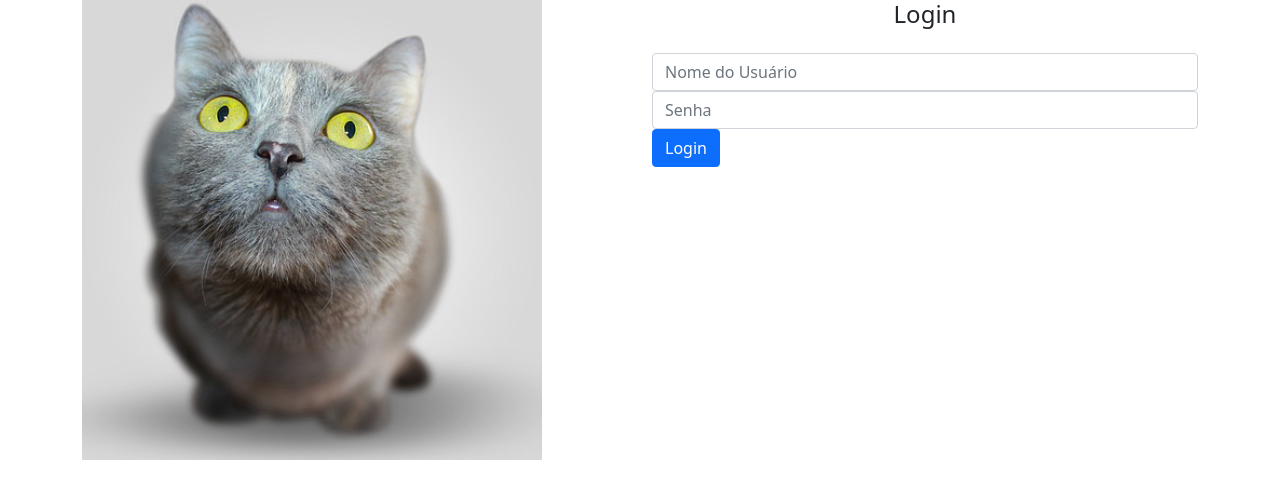
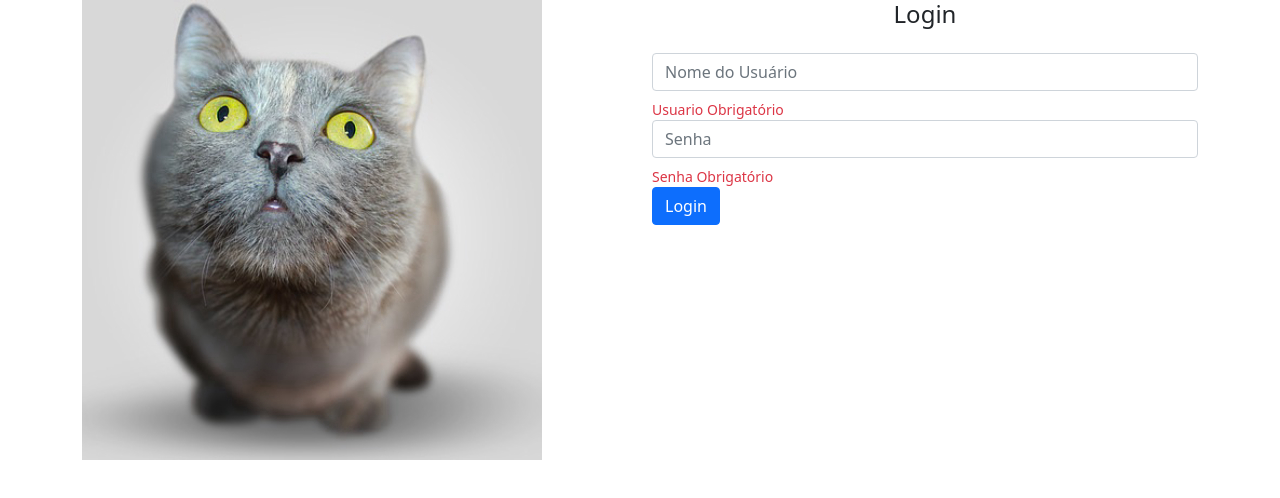
Before and after one commit to LuizOMartins/Boas-Praticas-de-Arquitetura-com-Angular-e-Formul-rios, an Angular app in the folder gatitobook/: page /home in a window 1280 px wide. Shown: the top 498 px of the page. Built offline with nearby package versions, Linux system fonts and the light colour scheme.

Commit message:
Validando campos do formulário - Template Driven

```diff
--- a/gatitobook/src/app/componentes/mensagem/mensagem.component.ts
+++ b/gatitobook/src/app/componentes/mensagem/mensagem.component.ts
@@ -7,7 +7,7 @@ import { Component, Input, OnInit } from '@angular/core';
 })
 export class MensagemComponent implements OnInit {
 
-  @Input()  mensagem = '';
+  @Input()  mensagem = "";
 
   constructor() { }
 
--- a/gatitobook/src/app/home/home.module.ts
+++ b/gatitobook/src/app/home/home.module.ts
@@ -1,3 +1,4 @@
+import { MensagemComponent } from './../componentes/mensagem/mensagem.component';
 import { NgModule } from '@angular/core';
 import { CommonModule } from '@angular/common';
 
@@ -5,6 +6,7 @@ import { HomeRoutingModule } from './home-routing.module';
 import { HomeComponent } from './home.component';
 import { LoginComponent } from './login/login.component';
 import { FormsModule } from '@angular/forms';
+import { MensagemModule } from '../componentes/mensagem/mensagem.module';
 
 @NgModule({
   declarations: [
@@ -14,7 +16,8 @@ import { FormsModule } from '@angular/forms';
   imports: [
     CommonModule,
     HomeRoutingModule,
-    FormsModule
+    FormsModule,
+    MensagemModule
   ],
   exports:[
     HomeComponent
--- a/gatitobook/src/app/home/login/login.component.html
+++ b/gatitobook/src/app/home/login/login.component.html
@@ -4,15 +4,26 @@
   <div class="form-group">
     <input  class="form-control" placeholder="Nome do Usuário"
     [(ngModel)]="usuario" name="usuario"
+    #campoUsuario="ngModel"
+    required
     />
   </div>
+
+  <app-mensagem
+  *ngIf="campoUsuario.invalid"
+  mensagem="Usuario Obrigatório" ></app-mensagem>
 
   <div class="form-group">
     <input  class="form-control" type="password" placeholder="Senha"
     [(ngModel)]="senha"
     name="senha"
+    #campoSenha="ngModel"
+    required
     />
   </div>
+  <app-mensagem
+  *ngIf="campoSenha.invalid"
+  mensagem="Senha Obrigatório" ></app-mensagem>
 
   <button type="submit" class="btn btn-primary btn-block" >Login</button>
 </form>
```
